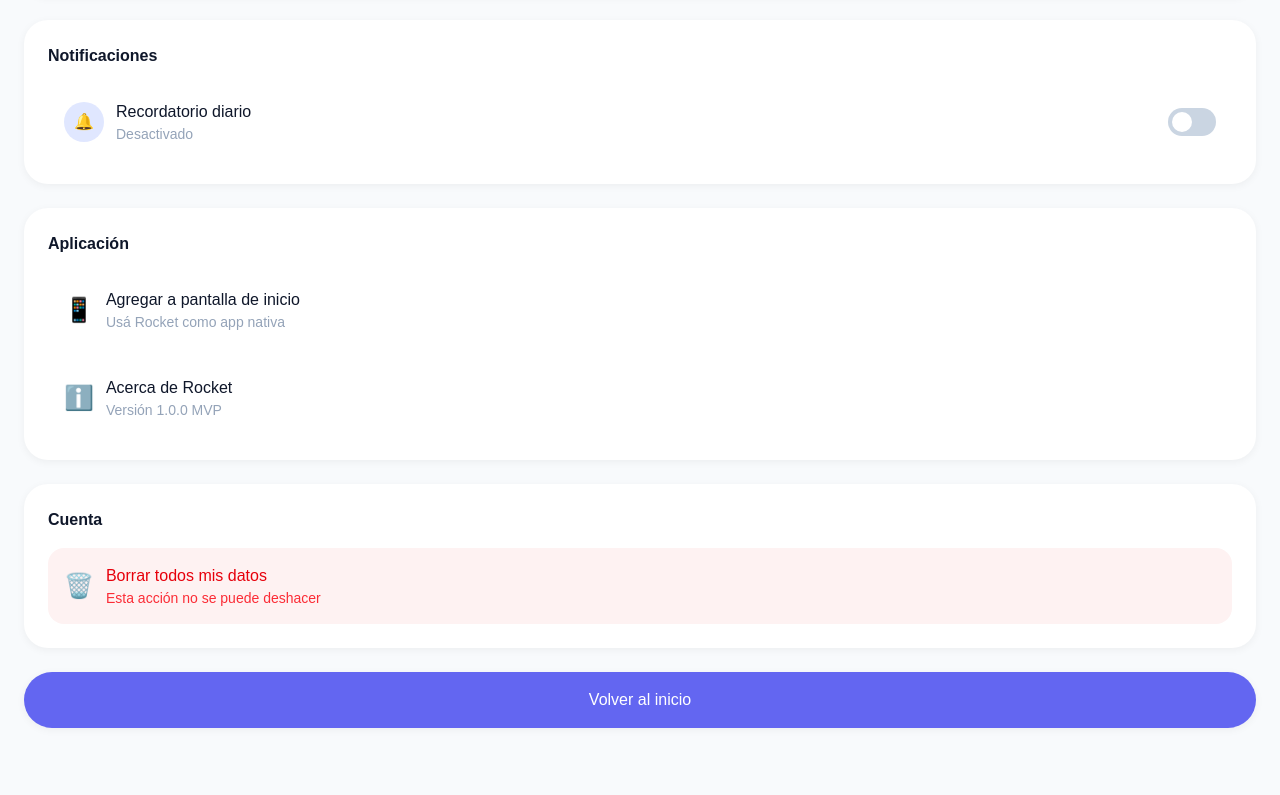
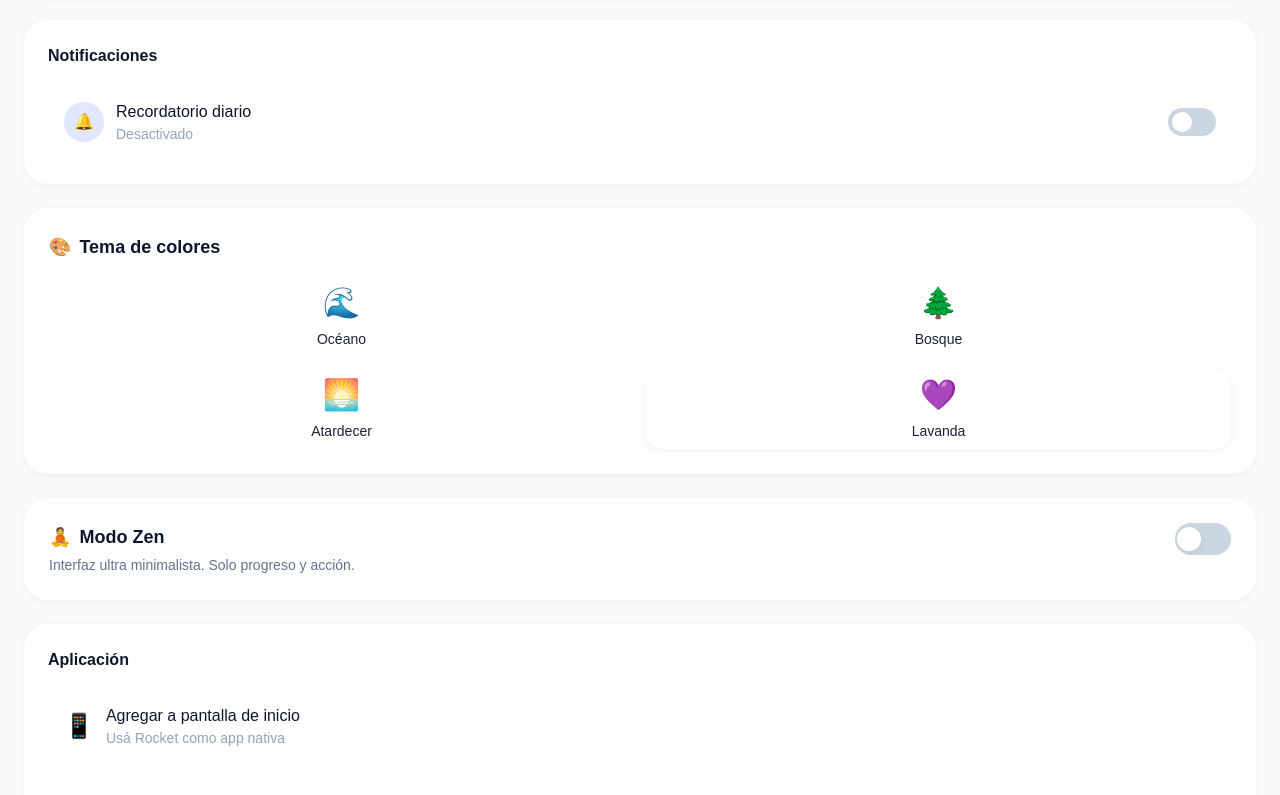
Before and after one commit to agustinmoren0/rocket-app, a Next.js app: page /perfil in a window 1280 px wide. Shown: the part 544-1339 px from the top of the page. Built offline with nearby package versions, Linux system fonts and the light colour scheme.

Commit message:
feat: selectores de tema y modo zen en perfil

```diff
--- a/app/perfil/page.tsx
+++ b/app/perfil/page.tsx
@@ -7,7 +7,8 @@ Solo cambió: agregamos estado loading para evitar hydration mismatch
 
 import { useState, useEffect } from 'react';
 import { useRouter } from 'next/navigation';
-import { loadData } from '../lib/store';
+import { motion, type Variants } from 'framer-motion';
+import { loadData, setTheme, toggleZenMode, THEMES, type Theme } from '../lib/store';
 import { useTheme } from '../hooks/useTheme';
 import InstallButton from '../components/InstallButton';
 import ChangeNameModal from '../components/ChangeNameModal';
@@ -18,6 +19,18 @@ import {
   saveReminderPreference,
   loadReminderPreference
 } from '../lib/notifications';
+
+const itemVariants: Variants = {
+  hidden: { opacity: 0, y: 20 },
+  visible: {
+    opacity: 1,
+    y: 0,
+    transition: {
+      duration: 0.5,
+      ease: 'easeOut',
+    },
+  },
+};
 
 export default function PerfilPage() {
   const router = useRouter();
@@ -178,6 +191,93 @@ export default function PerfilPage() {
           </section>
         )}
 
+        {/* Selector de Tema */}
+        <motion.section
+          variants={itemVariants}
+          className="bg-white/70 backdrop-blur-xl rounded-3xl shadow-lg border border-white/20 p-6"
+        >
+          <h2 className="text-lg font-semibold text-slate-800 mb-4 flex items-center gap-2">
+            <span>🎨</span>
+            Tema de colores
+          </h2>
+
+          <div className="grid grid-cols-2 gap-3">
+            {(Object.keys(THEMES) as Theme[]).map((themeKey) => {
+              const theme = THEMES[themeKey];
+              const isSelected = data.theme === themeKey;
+
+              return (
+                <motion.button
+                  key={themeKey}
+                  whileHover={{ scale: 1.05 }}
+                  whileTap={{ scale: 0.95 }}
+                  onClick={() => {
+                    setTheme(themeKey);
+                    const newData = loadData();
+                    setData(newData);
+                    showToast(`Tema ${theme.name} activado`, 'success');
+                    window.location.reload();
+                  }}
+                  className={`
+                    h-20 rounded-2xl flex flex-col items-center justify-center gap-2
+                    transition-all
+                    ${isSelected
+                      ? 'ring-2 ring-offset-2 bg-white shadow-lg'
+                      : 'bg-slate-50 hover:bg-white'
+                    }
+                  `}
+                  style={isSelected ? { ringColor: theme.primary } : {}}
+                >
+                  <span className="text-3xl">{theme.emoji}</span>
+                  <span className="text-sm font-medium text-slate-700">{theme.name}</span>
+                </motion.button>
+              );
+            })}
+          </div>
+        </motion.section>
+
+        {/* Modo Zen */}
+        <motion.section
+          variants={itemVariants}
+          className="bg-white/70 backdrop-blur-xl rounded-3xl shadow-lg border border-white/20 p-6"
+        >
+          <div className="flex items-start justify-between">
+            <div className="flex-1">
+              <h2 className="text-lg font-semibold text-slate-800 mb-1 flex items-center gap-2">
+                <span>🧘</span>
+                Modo Zen
+              </h2>
+              <p className="text-sm text-slate-600">
+                Interfaz ultra minimalista. Solo progreso y acción.
+              </p>
+            </div>
+
+            <motion.button
+              whileTap={{ scale: 0.9 }}
+              onClick={() => {
+                toggleZenMode();
+                const newData = loadData();
+                setData(newData);
+                showToast(
+                  newData.zenMode ? 'Modo Zen activado 🧘' : 'Modo normal activado',
+                  'success'
+                );
+                setTimeout(() => window.location.href = '/', 500);
+              }}
+              className={`
+                w-14 h-8 rounded-full flex items-center transition-all
+                ${data.zenMode ? 'bg-indigo-600' : 'bg-slate-300'}
+              `}
+            >
+              <motion.div
+                animate={{ x: data.zenMode ? 24 : 2 }}
+                transition={{ type: 'spring', stiffness: 500, damping: 30 }}
+                className="w-6 h-6 bg-white rounded-full shadow-md"
+              />
+            </motion.button>
+          </div>
+        </motion.section>
+
         {/* Aplicación */}
         <section className="bg-white rounded-3xl shadow-sm p-6 animate-slideUp" style={{animationDelay: '0.15s'}}>
           <h3 className="font-semibold text-slate-800 mb-4">Aplicación</h3>
```
